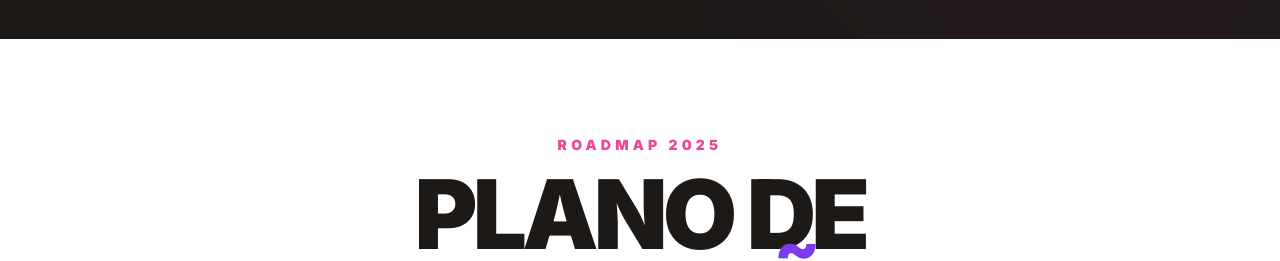
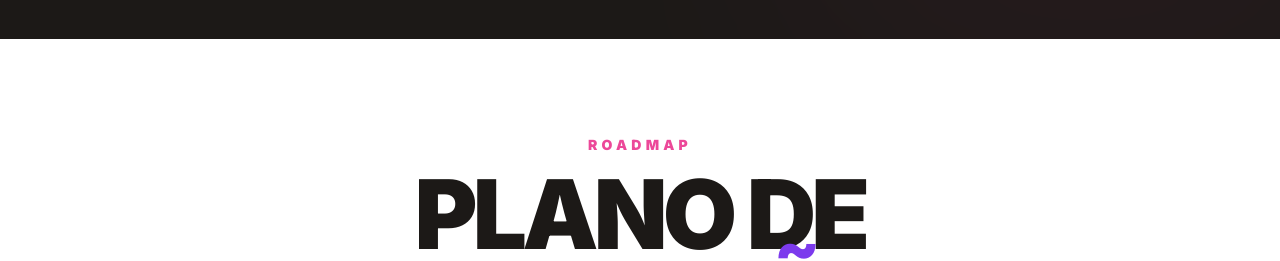
Before and after one commit to ggennez/Zencial-creators, a React (Vite) app: page / in a window 1280 px wide. Shown: the part 3700-3961 px from the top of the page. Built offline with nearby package versions, Linux system fonts and the light colour scheme.

Commit message:
Update CareerPath.tsx

```diff
--- a/components/CareerPath.tsx
+++ b/components/CareerPath.tsx
@@ -10,7 +10,7 @@ const CareerPath: React.FC = () => {
 
         {/* Header - Centralized */}
         <div className="mb-12 md:mb-20 text-center flex flex-col items-center">
-            <p className="text-zencial-pink font-black tracking-[0.3em] uppercase text-xs md:text-sm mb-4">ROADMAP 2025</p>
+            <p className="text-zencial-pink font-black tracking-[0.3em] uppercase text-xs md:text-sm mb-4">ROADMAP</p>
             <h2 className="text-[2.5rem] md:text-[6rem] font-black text-zencial-dark tracking-tighter uppercase leading-[0.9] mb-8">
               Plano de <br/>
               <span className="text-zencial-purple">Ascensão</span>
```
